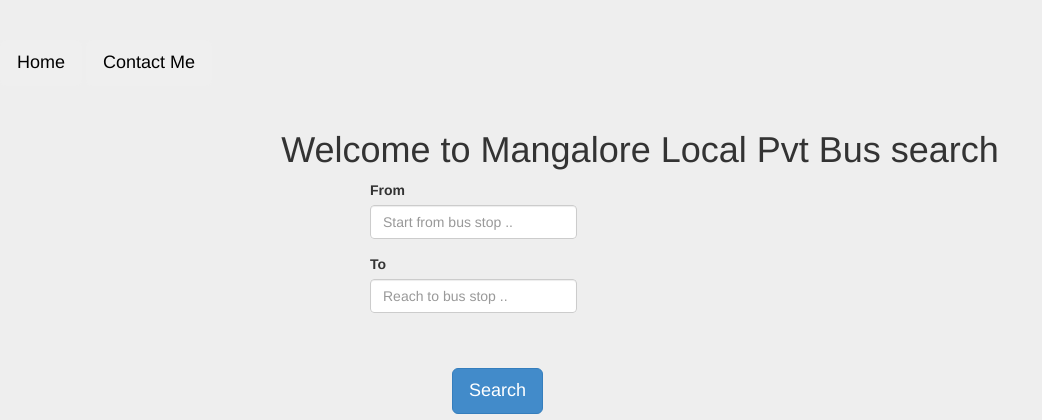
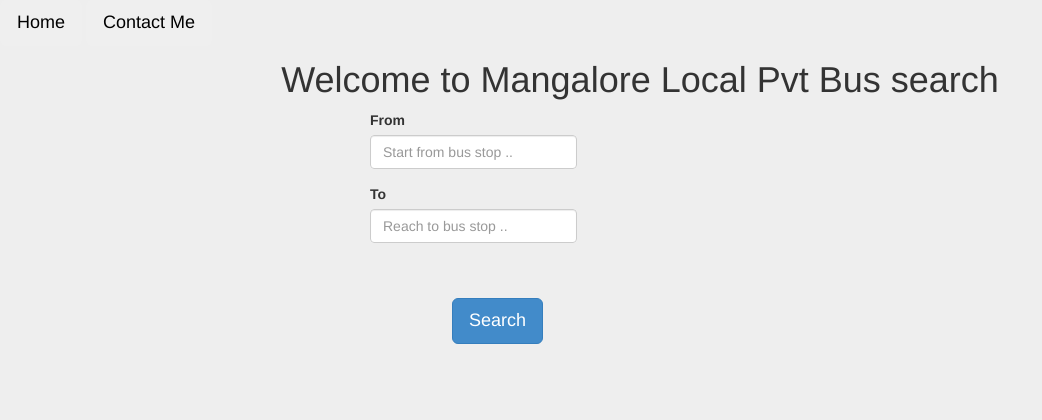
Before and after one commit to kns003/mbts, a Django app: page /mangalore/ in a window 1280 px wide. Shown: the top 420 px of the page, without its empty margins (0-1042 px from the left). Run offline with Django 3.2, Linux system fonts and the light colour scheme; parts of the project's set-up code (start-up, migrations or seed data) failed here and were passed over; some libraries are stand-ins or nearby versions.

Commit message:
adding top nav

```diff
--- a/mangalore/templates/index.html
+++ b/mangalore/templates/index.html
@@ -83,7 +83,7 @@
 </head>
 
 <body>
-<nav class="navbar navbar-lg navbar-static-top" role="navigation">
+<nav class="navbar navbar-lg navbar-fixed-top" role="navigation">
 	<a href = 'http://shanka.herokuapp.com/mangalore/'><button type="button" class="btn btn-lg">Home</button></a>
 	<a href = "http://www.facebook.com/snk300" target = "_blank" ><button type="button" class="btn btn-lg">Contact Me</button></a>
 </nav>
```
Also changed, not shown: 1 other file.
